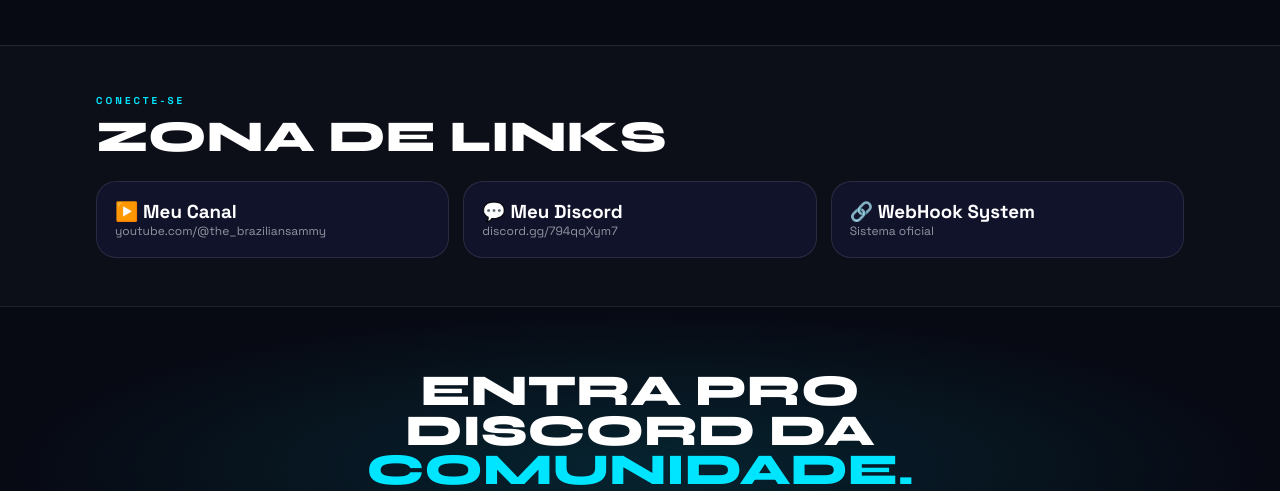
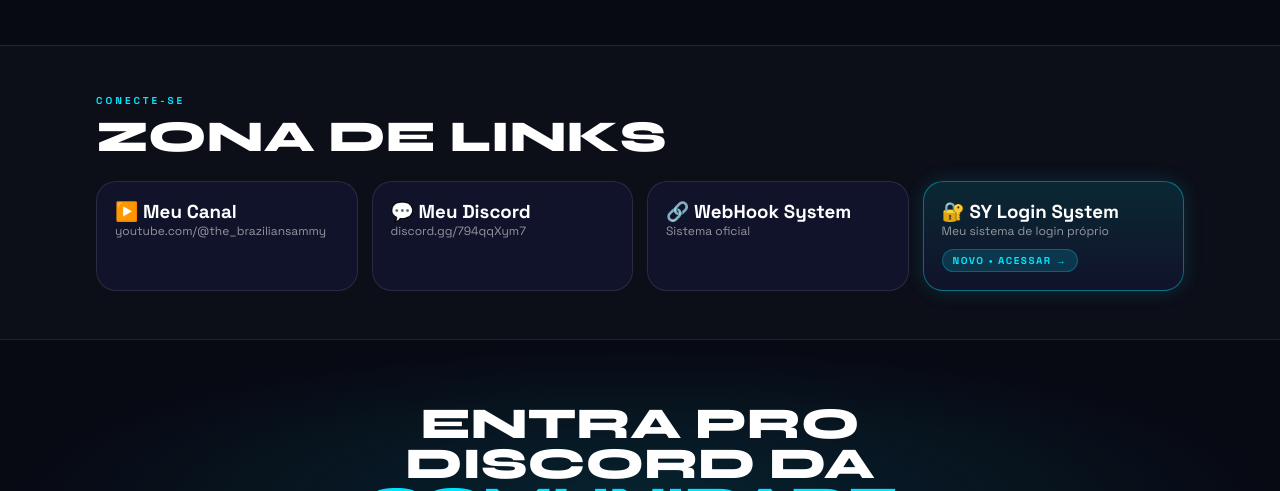
Before and after one commit to TheBrazilianSammy/Site-Do-Canal, a plain HTML site: page index.html in a window 1280 px wide. Shown: the part 762-1253 px from the top of the page. Drawn offline with Linux system fonts and the light colour scheme; no server answers.

Commit message:
Add files via upload

```diff
--- a/index.html
+++ b/index.html
@@ -5,17 +5,9 @@
 <meta name="viewport" content="width=device-width, initial-scale=1.0">
 <title>The_BrazilianSammy - Site Oficial</title>
 <meta name="description" content="Site oficial do The_BrazilianSammy - Roblox com personalidade e estilo">
-
-<!-- ÍCONE DO ATALHO - SÓ ISSO MUDA -->
 <link rel="icon" type="image/png" href="https://i.postimg.cc/qvkn2yXK/25-Sem-Titulo-20261017120112.png">
 <link rel="apple-touch-icon" href="https://i.postimg.cc/qvkn2yXK/25-Sem-Titulo-20261017120112.png">
-<link rel="apple-touch-icon" sizes="180x180" href="https://i.postimg.cc/qvkn2yXK/25-Sem-Titulo-20261017120112.png">
-<meta name="apple-mobile-web-app-capable" content="yes">
-<meta name="apple-mobile-web-app-title" content="The_BrazilianSammy">
 <meta name="theme-color" content="#070913">
-<meta name="application-name" content="The_BrazilianSammy">
-<link rel="manifest" href='data:application/json;base64,[STRIPPED]'>
-
 <link href="https://fonts.googleapis.com/css2?family=Syne:wght@700;800&family=Space+Grotesk:wght@400;600;700&display=swap" rel="stylesheet">
 <style>
 *{margin:0;padding:0;box-sizing:border-box}
@@ -46,14 +38,15 @@
 .v-card:hover{transform:translateY(-4px);border-color:var(--blue);box-shadow:0 0 20px rgba(0,229,255,.15)}
 .v-thumb{aspect-ratio:16/9;background:#0e1020;position:relative;overflow:hidden}
 .v-thumb img{width:100%;height:100%;object-fit:cover}
-.v-thumb iframe{width:100%;height:100%;border:0}
 .v-body{padding:12px}
 .v-title{font-weight:700;font-size:13px;display:-webkit-box;-webkit-line-clamp:2;-webkit-box-orient:vertical;overflow:hidden;line-height:1.3}
 .v-date{font-size:11px;color:var(--muted);margin-top:4px}
 .links-grid{display:grid;grid-template-columns:1fr;gap:14px;margin-top:24px}
-@media(min-width:700px){.links-grid{grid-template-columns:repeat(3,1fr)}}
-.link-card{background:#11132b;border:1px solid var(--line);border-radius:20px;padding:18px;text-decoration:none;color:#fff;transition:.2s}
+@media(min-width:700px){.links-grid{grid-template-columns:repeat(2,1fr)}}
+@media(min-width:1024px){.links-grid{grid-template-columns:repeat(4,1fr)}}
+.link-card{background:#11132b;border:1px solid var(--line);border-radius:20px;padding:18px;text-decoration:none;color:#fff;transition:.2s;position:relative;overflow:hidden}
 .link-card:hover{transform:translateY(-3px);border-color:var(--blue)}
+.link-card.new{border-color:rgba(0,229,255,.4);background:linear-gradient(180deg,rgba(0,229,255,.12),#11132b);box-shadow:0 0 20px rgba(0,229,255,.15)}
 #loading{color:var(--muted);text-align:center;padding:24px}
 footer{border-top:1px solid var(--line);padding:32px 0 40px 0;background:rgba(0,0,0,.2)}
 .footer-inner{display:flex;flex-direction:column;gap:12px;align-items:center;justify-content:space-between;text-align:center}
@@ -87,6 +80,7 @@
     <a href="https://youtube.com/@the_braziliansammy" target="_blank" class="link-card"><h3>▶️ Meu Canal</h3><p style="font-size:12px;color:var(--muted)">youtube.com/@the_braziliansammy</p></a>
     <a href="https://discord.gg/794qqXym7" target="_blank" class="link-card"><h3>💬 Meu Discord</h3><p style="font-size:12px;color:var(--muted)">discord.gg/794qqXym7</p></a>
     <a href="https://thebraziliansammy.github.io/BrazilianSammy-WebHook-System/" target="_blank" class="link-card"><h3>🔗 WebHook System</h3><p style="font-size:12px;color:var(--muted)">Sistema oficial</p></a>
+    <a href="https://thebraziliansammy.github.io/SY-login-system/" target="_blank" class="link-card new"><h3>🔐 SY Login System</h3><p style="font-size:12px;color:var(--muted)">Meu sistema de login próprio</p><span style="display:inline-block;margin-top:10px;font-size:10px;color:var(--blue);font-weight:800;letter-spacing:.15em;background:rgba(0,229,255,.15);padding:4px 10px;border-radius:999px;border:1px solid rgba(0,229,255,.25)">NOVO • ACESSAR →</span></a>
   </div>
 </div></section>
 
```
